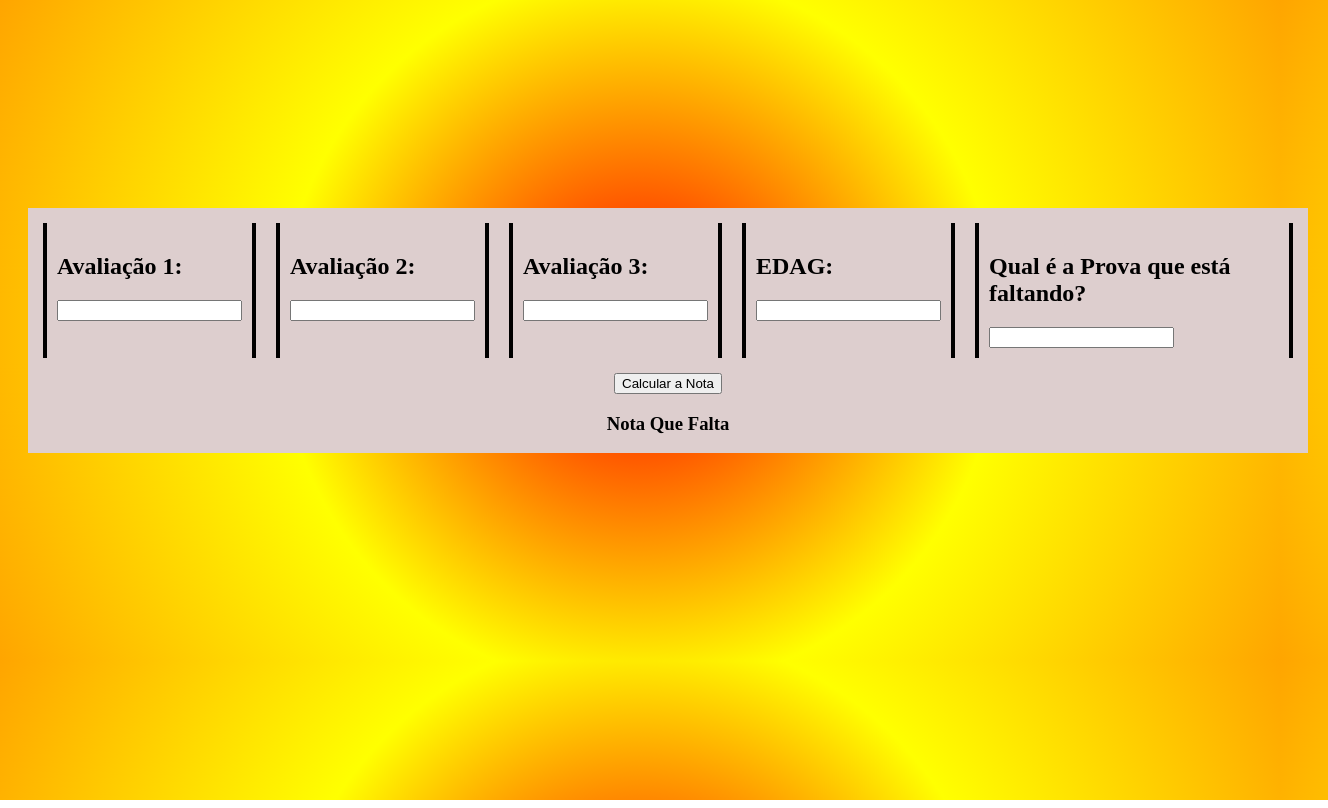
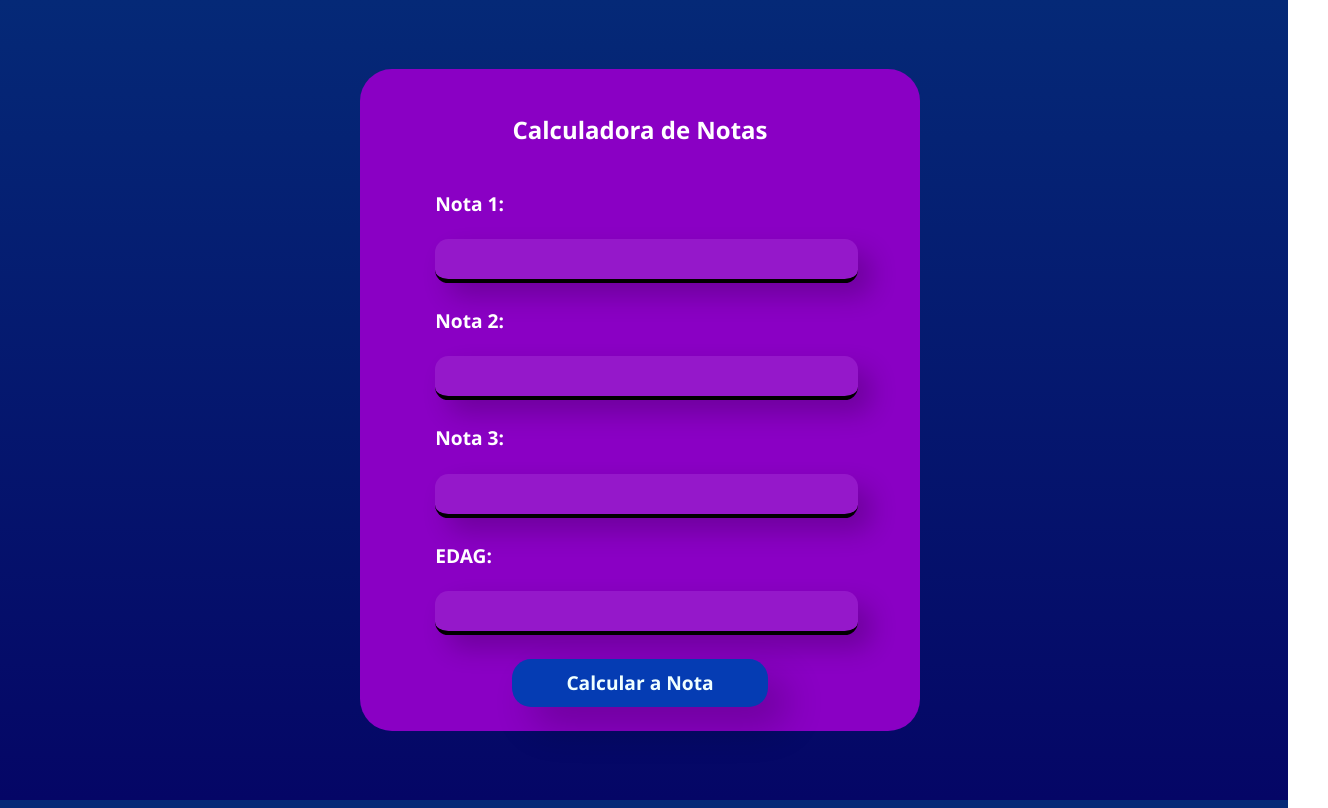
Before and after one commit to zirow26/Calculadora-de-Notas-Senai-, a plain HTML site: page index.html in a window 1280 px wide. Shown: the whole page, 1328 px wide, since content can reach past the window. Drawn offline with Linux system fonts and the light colour scheme.

Commit message:
update: nova versão

```diff
--- a/index.html
+++ b/index.html
@@ -2,56 +2,33 @@
 <html lang="pt-br">
   <head>
     <meta charset="utf-8" />
-    <meta name="viewport" content="width=device-width, initial-scale=1" />
+    <meta name="viewport" content="width=device-width, initial-scale=1.0" />
     <link rel="stylesheet" href="styles\style.css" />
     <script src="scripts\script.js" defer></script>
   </head>
   <body>
-    <main>
-        <div class="perguntas">
+    <section class="formulario">
+      <h2>Calculadora de Notas</h2>
       <div class="pergunta">
-            <h2>
-              Avaliação 1:
-            </h2>
-            <input type="Number" id="av1">
+        <label for="nota1">Nota 1:</label><br>
+        <input type="number" id="nota1" />
       </div>
       <div class="pergunta">
-              <h2>
-              Avaliação 2:
-            </h2>
-            <input type="Number" id="av2">
+        <label for="nota2">Nota 2:</label><br>
+        <input type="number" id="nota2" />
       </div>
       <div class="pergunta">
-              <h2>
-              Avaliação 3:
-            </h2>
-            <input type="Number" id="av3">
+        <label for="nota3">Nota 3:</label><br>
+        <input type="number" id="nota3" />
       </div>
       <div class="pergunta">
-              <h2>
-              EDAG:
-            </h2>
-            <input type="Number" id="edag">
+        <label for="edag">EDAG:</label><br>
+        <input type="number" id="edag" />
       </div>
-            <div class="pergunta">
-              <h2>
-              Qual é a Prova que está faltando?
-            </h2>
-            <input type="list" list="up" id="esc">
+      <button id="act-button" onclick="cal()" popovertarget="popup">Calcular a Nota</button>
+    </section>
+    <div class="resultado" id="popup" popover="auto">
+      <h2 id="resultado"></h2>
     </div>
-            <datalist id ="up">
-              <option value="1">AV1</option>
-              <option value="2">AV2</option>
-              <option value="3">AV3</option>
-              <option value="4">EDAG</option>
-            </datalist>
-        </div>
-        <button onclick="cal()">
-          Calcular a Nota
-        </button>
-        <h3 id="res">
-          Nota Que Falta
-        </h3>
-    </main>
   </body>
 </html>
--- a/scripts/script.js
+++ b/scripts/script.js
@@ -1,44 +1,26 @@
 function cal(){
-  let av1 = document.getElementById("av1").value;
-  let av2 = document.getElementById("av2").value;
-  let av3 = document.getElementById("av3").value;
+  let av1 = document.getElementById("nota1").value;
+  let av2 = document.getElementById("nota2").value;
+  let av3 = document.getElementById("nota3").value;
   let edag = document.getElementById("edag").value;
-  let prova = document.getElementById("esc").value;
-  let res;
-  if(prova == 1){
-    res = (70-(av2*2.5)-(av3*3)-(edag*2))/2.5
-    res =res.toFixed(2);
-     if(res > 0){
-    document.getElementById("res").innerHTML = "Precisa tirar "+res+" pontos na "+prova+"º prova para passar";
-    }else{
-      document.getElementById("res").innerHTML = "Já Passou";
-    }
+  if(av1==""){
+    av1=0;
   }
-  if(prova == 2){
-    res = (70-(av1*2.5)-(av3*3)-(edag*2))/2.5
-    res =res.toFixed(2);
-    if(res > 0){
-    document.getElementById("res").innerHTML = "Precisa tirar "+res+" pontos na "+prova+"º prova para passar";
-    }else{
-      document.getElementById("res").innerHTML = "Já Passou";
-    }
+  if(av2==""){
+    av2=0;
   }
-  if(prova == 3){
-    res = (70-(av2*2.5)-(av1*2.5)-(edag*2))/3
-    res =res.toFixed(2);
-    if(res > 0){
-    document.getElementById("res").innerHTML = "Precisa tirar "+res+" pontos na "+prova+"º prova para passar";
-    }else{
-      document.getElementById("res").innerHTML = "Já Passou";
-    }
+  if(av3==""){
+    av3=0;
   }
-  if(prova == 4){
-    res = (70-(av2*2.5)-(av3*3)-(av1*2.5))/2
-    res =res.toFixed(2);
-    if(res > 0){
-    document.getElementById("res").innerHTML = "Precisa tirar "+res+" pontos na "+prova+"º prova para passar";
-    }else{
-      document.getElementById("res").innerHTML = "Já Passou";
-    }
+  if(edag==""){
+    edag=0;
+  }
+
+  let media = (av1*2.5)+(av2*2.5)+(av3*3)+(edag*2);
+  console.log(media);
+  if (media>=70){
+    document.getElementById("resultado").innerHTML = "Parabéns, você foi aprovado com a média: " + (media.toFixed(2))/10;
+  }else{
+    document.getElementById("resultado").innerHTML = "Você precisa de " + ((70-media).toFixed(2))/10 + " pontos para ser aprovado.";
   }
 }
--- a/styles/style.css
+++ b/styles/style.css
@@ -1,44 +1,92 @@
-@media (max-width: 1200px) {
-  body {
-    padding: 100px 10px;
-  }
-  .perguntas {
-    display: flex;
-    flex-direction: column;
-    align-items: center;
-    flex-wrap: wrap;
-  }
-  main {
-    width: 90%;
-  }
+*{
+  font-family: 'Segoe UI', Tahoma, Geneva, Verdana, sans-serif;
+  color: rgb(255, 255, 255);
+}
+
+html,body{
+  max-width:100%;
+  height:100%;
 }
 
 body{
   width:100%;
-  padding:200px 20px;
-  gap:30px;
-  display:flex;
-  align-items:center;
-  justify-content:center;
-  flex-direction:column;
-  background:radial-gradient(circle,red,yellow,orange);
+  height:100%;
+  background: linear-gradient(to bottom, #052977, #050666);
   overflow-x: hidden;
 }
-.perguntas{
-  display:flex;
-  gap:20px;
-  width: auto;
-  padding:15px;
-}
-main {
-  background-color:rgb(221, 206, 206);
-  display:flex;
-  align-items:center;
-  justify-content:center;
-  flex-direction:column;
+
+.formulario{
+  width: 40%;
+  text-align: center;
+  display: flex;
+  flex-direction: column;
+  align-items: center;
+  gap: 1.5em;
+  padding: 1.5em;
+  margin: 0 auto;
+  background:#8A00C4;
+  border-radius: 2em;
+  position: absolute;
+  top: 50%;
+  left: 50%;
+  transform: translate(-50%, -50%);
 }
 .pergunta{
-    border-left: solid 4px black;
-    border-right: solid 4px black;
-    padding:10px;
+  width:80%;
+  display: flex;
+  flex-direction: column;
+  text-align: left;
+  gap: 0.01em;
 }
+.pergunta label{
+  font-size: 1.2em;
+  font-weight: bold;
+}
+.pergunta input{
+  width:100%;
+  height: 2em;
+  padding: 0.5em;
+  border: none;
+  border-radius: 1em;
+  box-shadow: 1em 1em 2em rgba(0, 0, 0, 0.2);
+  border-bottom: black 0.3em solid;
+  background: rgba(255, 255, 255, 0.096);
+}
+.pergunta input:focus{
+  outline: none;
+  border-bottom: #053cb3 0.3em solid;
+}
+
+.formulario button{
+  width: 50%;
+  height: 2.5em;
+  border: none;
+  border-radius: 1em;
+  background: #053cb3;
+  color: azure;
+  font-size: 1.2em;
+  font-weight: bold;
+  cursor: pointer;
+  box-shadow: 1em 1em 2em rgba(0, 0, 0, 0.2);
+}
+.resultado{
+  width: 60vw;
+  height: 50vh;
+  background-color: bisque;
+}
+
+.resultado h2{
+  font-size: 2em;
+  color: black;
+  text-align: center;
+  padding-top: 20vh;
+}
+
+
+@media (max-width: 768px) {
+  .formulario{
+    width: 80%;
+    padding: 1em;
+  }
+
+}
```
Lines whose indentation alone changed are shown as unchanged.
